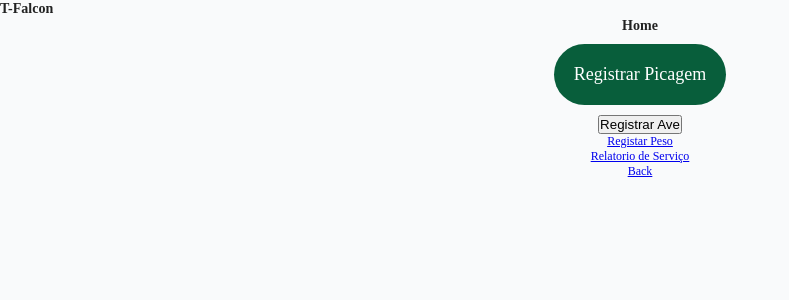
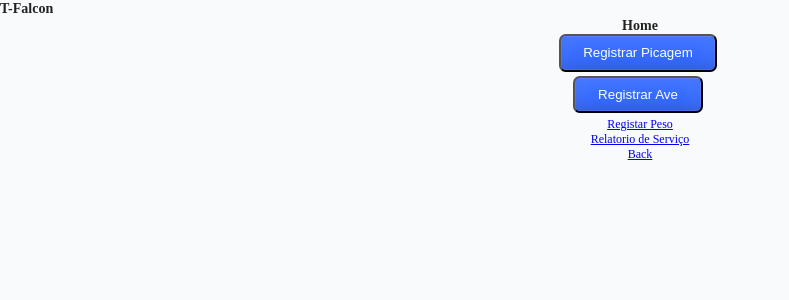
Before and after one commit to gandroide/t-falcon-app, a React (Create React App) app: page / in a window 1280 px wide. Shown: the top 300 px of the page, without its empty margins (0-789 px from the left). Built offline with nearby package versions, Linux system fonts and the light colour scheme; no server answers; the database is empty; a web font is replaced by a local one.

Commit message:
tfalcon firebase

```diff
--- a/package.json
+++ b/package.json
@@ -8,12 +8,13 @@
     "@testing-library/user-event": "^12.8.3",
     "@types/jest": "^26.0.24",
     "@types/node": "^12.20.48",
-    "firebase": "^9.8.0",
+    "firebase": "8.5",
     "install": "^0.13.0",
     "particles-bg": "^2.5.5",
     "react": "^17.0.0",
     "react-dom": "^17.0.0",
     "react-icons": "^4.3.1",
+    "react-modern-calendar-datepicker": "^3.1.6",
     "react-router-dom": "^6.3.0",
     "react-scripts": "5.0.1",
     "react-select": "^5.3.0",
--- a/src/components/Button/index.tsx
+++ b/src/components/Button/index.tsx
@@ -1,14 +1,13 @@
-import React, { ComponentType } from 'react'
-import { StyledButton } from './style';
-
+import React, { ComponentType } from 'react';
+import { NewButton, StyledButton } from './style';
 
 interface ButtonProps extends React.HTMLAttributes<HTMLButtonElement> {
-    icon?: ComponentType;
+  icon?: ComponentType;
 }
 
-export const Button: React.FC<ButtonProps> = ({ icon, children, ...props}) => (
-    <StyledButton {...props}>
-        {icon && <i className="material-icons">{icon}</i>}
-        {children}
-    </StyledButton>
+export const Button: React.FC<ButtonProps> = ({ icon, children, ...props }) => (
+  <NewButton {...props}>
+    {icon && <i className="material-icons">{icon}</i>}
+    {children}
+  </NewButton>
 );
--- a/src/components/Button/style.ts
+++ b/src/components/Button/style.ts
@@ -20,3 +20,31 @@ export const StyledButton = styled.button`
   overflow: hidden;
   transition: 0.3s;
 `;
+
+export const NewButton = styled.button`
+  display: inline-block;
+  padding: 0.7em 1.7em;
+  margin: 0 0.3em 0.3em 0;
+  border-radius: 0.5em;
+  box-sizing: border-box;
+  text-decoration: none;
+  font-weight: 400;
+  color: #ffffff;
+  background-color: #3369ff;
+  box-shadow: inset 0 -0.6em 1em -0.35em rgba(0, 0, 0, 0.17),
+    inset 0 0.6em 2em -0.3em rgba(255, 255, 255, 0.15),
+    inset 0 0 0em 0.05em rgba(255, 255, 255, 0.12);
+  text-align: center;
+  position: relative;
+
+  a.button7:active {
+    box-shadow: inset 0 0.6em 2em -0.3em rgba(0, 0, 0, 0.15),
+      inset 0 0 0em 0.05em rgba(255, 255, 255, 0.12);
+  }
+  @media all and (max-width: 30em) {
+    a.button7 {
+      display: block;
+      margin: 0.4em auto;
+    }
+  }
+`;
--- a/src/config/firebase.ts
+++ b/src/config/firebase.ts
@@ -1,15 +1,13 @@
-import { initializeApp } from 'firebase/app';
-import { getDatabase } from 'firebase/database';
+import firebase from 'firebase';
+import 'firebase/firestore';
 
 const firebaseConfig = {
-    apiKey: "AIzaSyBqJCbzS9tD5KUEXI0hYCmeaYV77LTKbTs",
-    authDomain: "t-falcon.firebaseapp.com",
-    projectId: "t-falcon",
-    storageBucket: "t-falcon.appspot.com",
-    messagingSenderId: "742417808100",
-    appId: "1:742417808100:web:1daa04f3ca689a87d5caf1",
-    measurementId: "G-5CMG2KGNJ6"
+  apiKey: 'AIzaSyDv8WnnUMxrLtDVvotoVKuK7mfqjsQ_Gb4',
+  authDomain: 't-falcon-app.firebaseapp.com',
+  projectId: 't-falcon-app',
+  storageBucket: 't-falcon-app.appspot.com',
+  messagingSenderId: '654924976669',
+  appId: '1:654924976669:web:3348120f2d07ca37c82cf4'
 };
 
-const app = initializeApp(firebaseConfig);
-export const db = getDatabase(app);
+export const app = firebase.initializeApp(firebaseConfig).firestore();
--- a/src/pages/home/Home.tsx
+++ b/src/pages/home/Home.tsx
@@ -1,6 +1,7 @@
-import { useContext } from 'react';
+import { useContext, useEffect } from 'react';
 import { Link } from 'react-router-dom';
 import { Button } from '../../components/Button';
+import { app } from '../../config/firebase';
 import { ModalContext } from '../../context/Modal';
 import { SidepanelContext } from '../../context/Sidepanel';
 import { Container } from './Home.styles';
@@ -41,11 +42,20 @@ export const Home = ({ setSelectClient, selectValue }: any) => {
     });
   };
 
+  useEffect(() => {
+    app
+      .collection('birds')
+      .get()
+      .then((data) => {
+        console.log(data);
+      });
+  });
+
   return (
     <Container>
       <h3>Home</h3>
       <Button onClick={onConfirmPicagemHandler}>Registrar Picagem</Button>
-      <button onClick={onBirdRegisterHandler}>Registrar Ave</button>
+      <Button onClick={onBirdRegisterHandler}>Registrar Ave</Button>
       <Link to="/pesagem">Registar Peso</Link>
       <Link to="/relatorio">Relatorio de Serviço</Link>
       {/* <Select selected={selectValue} onChangeHandler={setSelectClient} options={clientes}></Select> */}
```
Also changed, not shown: src/pages/birds/BirdsPage.tsx (+72 -72 lines), 1 other file (tests, documents, lock files or other folders).
